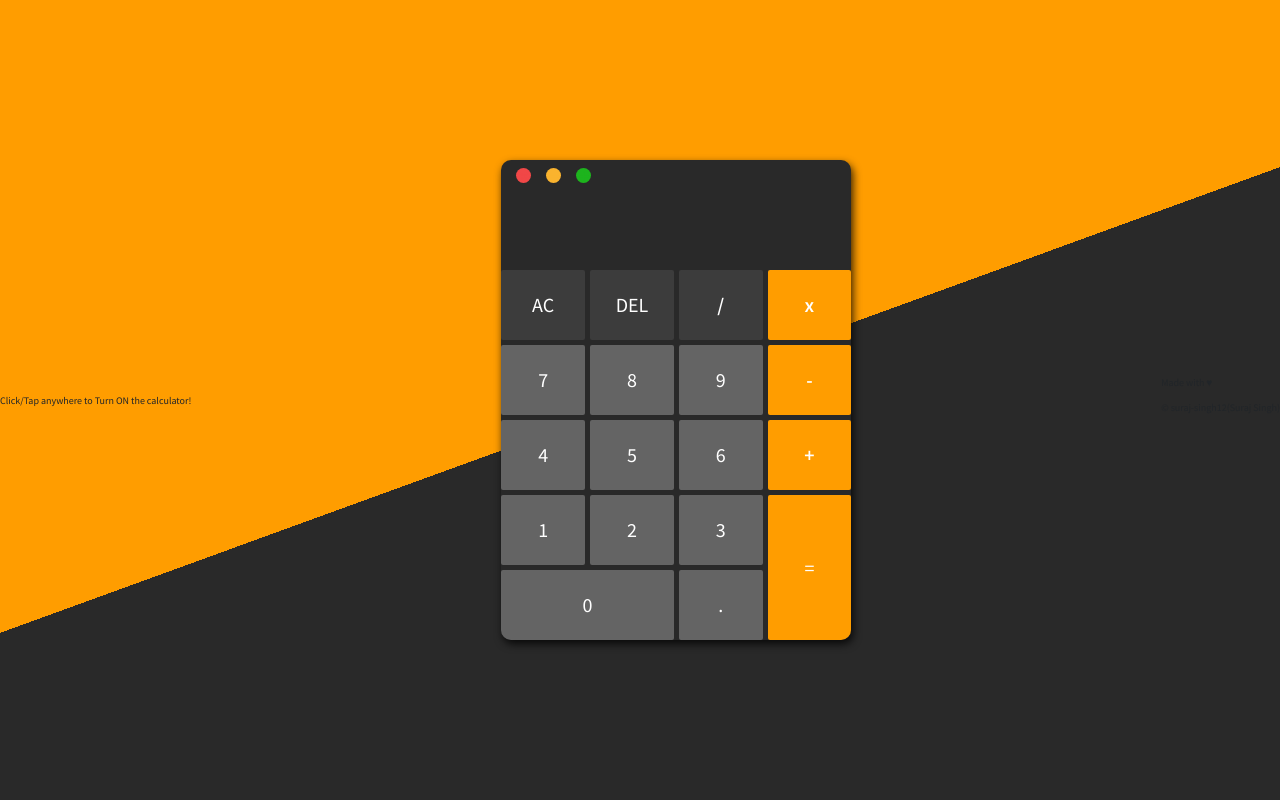
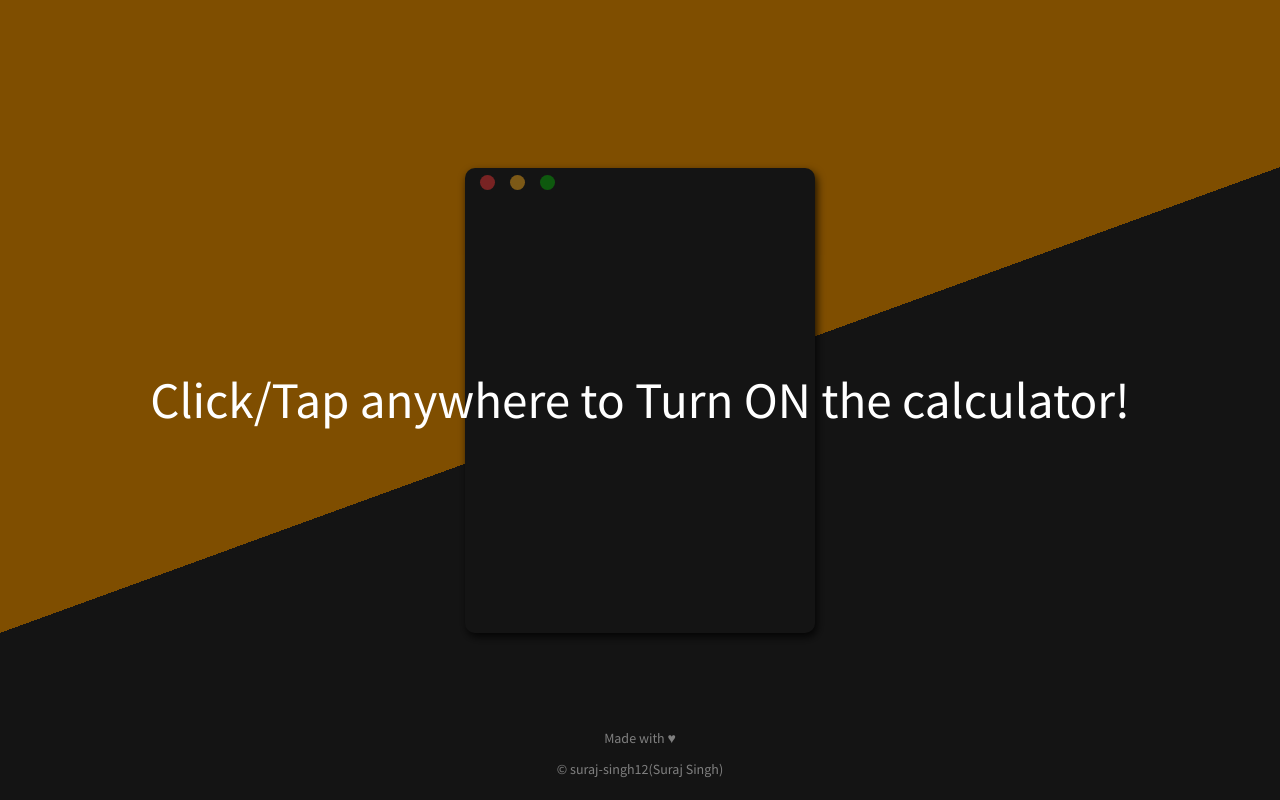
Before and after one commit to suraj-singh12/calculator, a plain HTML site: page index.html in a window 1280 px wide. Drawn offline with nearby package versions, Linux system fonts and the light colour scheme.

Commit message:
improved styles (and added more)

```diff
--- a/style.css
+++ b/style.css
@@ -1,6 +1,7 @@
 @import url("https://fonts.googleapis.com/css2?family=Source+Sans+Pro:wght@300;400;600;700&display=swap");
 
 :root {
+    /* color variables */
   --color-primary-dark: rgb(100, 100, 100);
   --color-primary-dark-dark-light: rgb(60, 60, 60);
 
@@ -13,6 +14,8 @@
   --color-text: rgb(255, 255, 255);
 }
 
+
+/* applies to all elements */
 * {
     margin: 0;
     padding: 0;
@@ -38,7 +41,7 @@ body {
     );
 }
 
-/*___________Defaults Utility__________*/
+/* ___________Defaults Utility_____________ */
 .button {
     font-weight: 500;
     cursor: pointer;
@@ -56,10 +59,11 @@ body {
 input {
     outline: none;
     border: none;
-  font-size: 4rem;
-  font-weight: 700;
+    font-size: 3rem;
+    font-size: 700;
 }
-/*___________ Calculator Form __________*/
+
+/* __________________Calculator Form_____________________ */
 .calculator {
     display: flex;
     flex-direction: column;
@@ -69,24 +73,25 @@ input {
     border-radius: 1rem;
     box-shadow: 2px 4px 8px rgba(0, 0, 0, 0.8);
     overflow: hidden;
+    z-index: 0;
 }
-
 .calculator input {
     width: 100%;
     background-color: var(--color-primary-dark-dark);
     color: var(--color-text);
     padding: 1rem;
     text-align: right;
-  text-justify: center;
     font-weight: 500;
 }
-
 .calculator-button {
+    opacity: 0;  /* was 1 */
     display: grid;
     grid-template-columns: 1fr 1fr 1fr 1fr;
     grid-template-rows: repeat(5, max-content);
     justify-content: space-around;
     gap: 0.5rem;
+
+    transition: opacity 0.5s linear;
 }
 
 .calculator-button button:nth-last-child(2) {
@@ -103,10 +108,10 @@ input {
     box-shadow: 1px 2px 4px rgba(0, 0, 0, 1);
     background-color: var(--color-primary-light-light);
 }
-.oper-btn {
+/* .opr-btn {
     background-color: var(--color-primary-light-dark);
     font-weight: 600;
-}
+} */
 
 .grey-dark {
     background-color: var(--color-primary-dark-dark-light);
@@ -119,12 +124,11 @@ input {
     width: 100%;
     height: 3rem;
     display: flex;
-  justify-content: flex-start;
+    justify-content: flex-start;    /**/
     align-items: center;
-  gap: 1.5rem;
+    gap: 1.5rem;    /* grid gap (i.e. gap between grid columns  */
     padding-left: 1.5rem;
 }
-
 .circle {
     height: 1.5rem;
     width: 1.5rem;
@@ -133,7 +137,6 @@ input {
     font-size: 1.2rem;
     font-weight: 700;
 }
-
 .red {
     background-color: rgb(241, 71, 71);
     color: rgb(241, 71, 71);
@@ -153,7 +156,37 @@ input {
     color: rgb(63, 63, 63);
 }
 
-/*________________ Animation _____________*/
+/* to create a calculator OFF effect */
+#calculator-on-off {
+    position: fixed;
+    display: block;             /*was none*/
+    width: 100%;
+    height: 100%;
+    top: 0;
+    left: 0;
+    right: 0;
+    bottom: 0;
+    background-color: rgba(0,0,0,0.5);
+    z-index: 2;
+    cursor: pointer;
+}
+#calculator-on-off > div{
+    color: white;
+    font-size: 4vw;
+    display: flex;
+    align-items: center;
+    justify-content: center;
+    height: 100%;
+}
+
+.copyright {
+    position: absolute;
+    bottom: 10px;
+    color: white;
+    text-align: center;
+    font-size: 1.4rem;
+}
+/* __________________Animation_____________________ */
 .calculator {
     transform: translate(-20vmin, 5vmin);
     animation: calculator-appears 2s ease-in-out forwards;
@@ -161,6 +194,7 @@ input {
 
 @keyframes calculator-appears {
     0% {
+
     }
     50% {
         transform: translate(20vmin, -10vmin);
@@ -190,10 +224,13 @@ input {
 
 @media screen and (orientation: landscape) and (max-height: 700px) {
     html {
-    font-size: 56%;
+        font-size: 50%;
     }
     .calculator {
         width: 30rem;
+    }
+    input {
+        font-size: 2rem;
     }
 }
 
```
Lines whose indentation alone changed are shown as unchanged.
